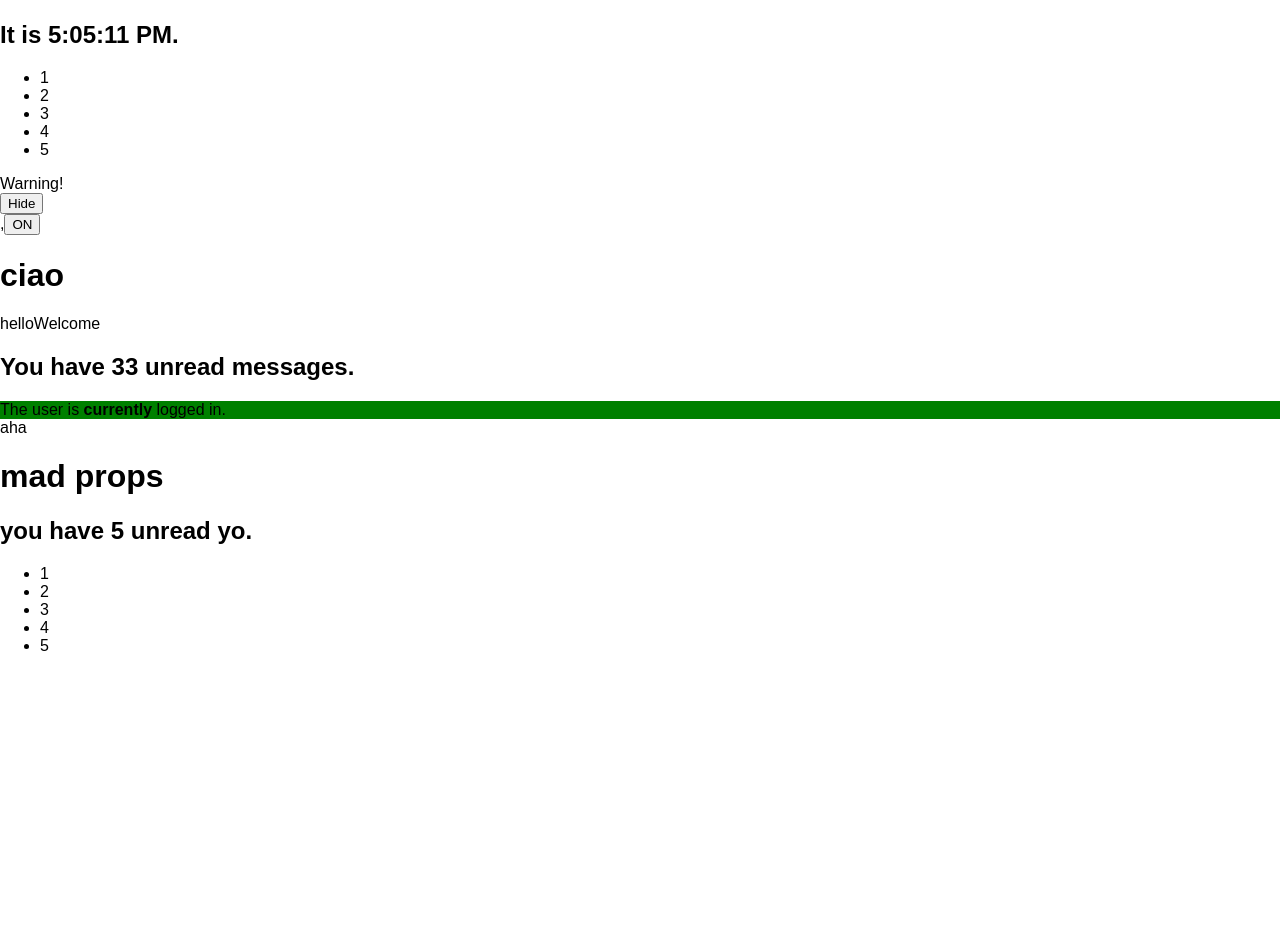
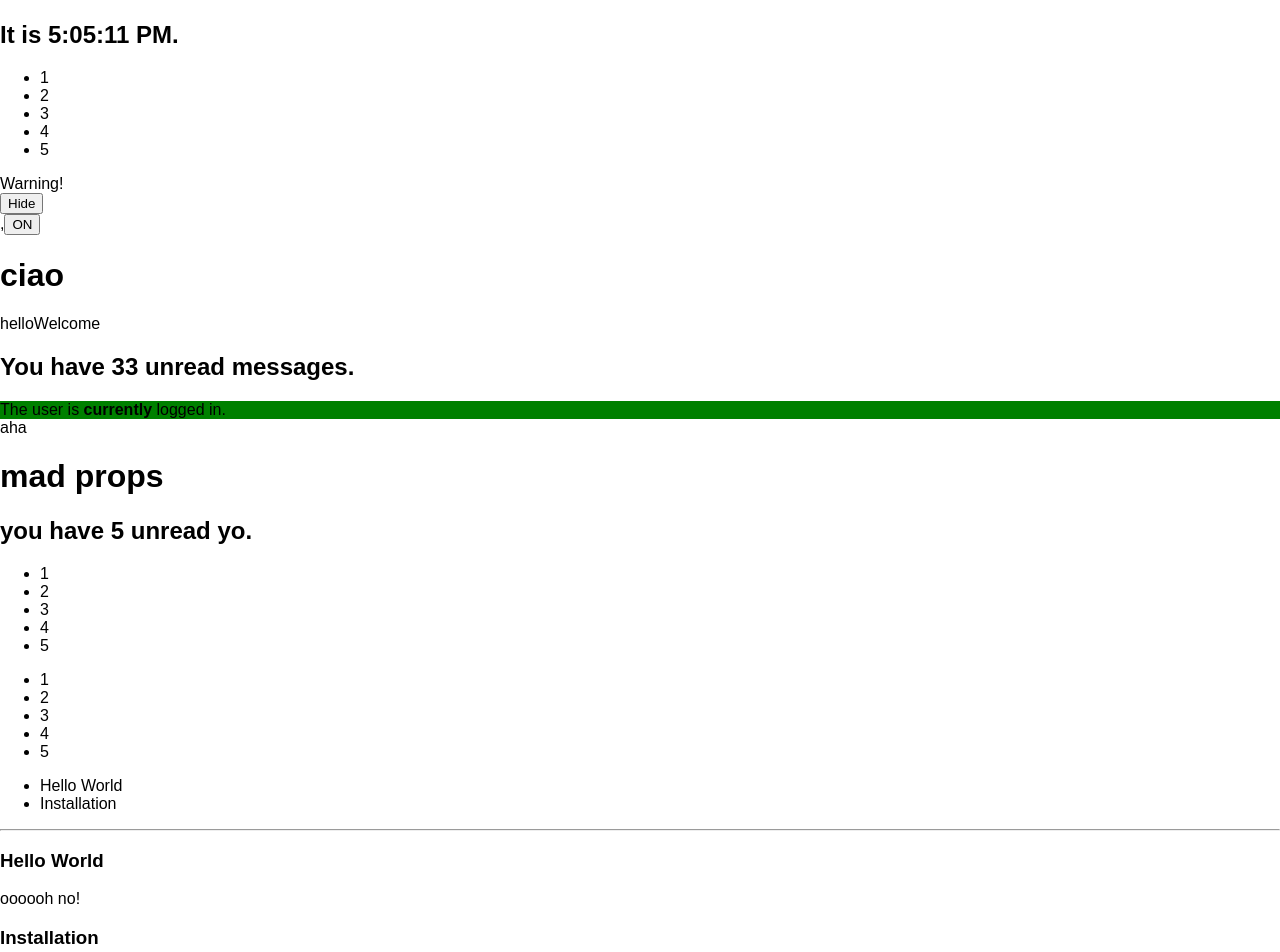
Before and after one commit to NULL-OPERATOR/oh_no, a React (Create React App) app: page / in a window 1280 px wide. Shown: the top 952 px of the page. Before the commit the page ends 800 px from the top, so only its background shows below. Built offline with nearby package versions, Linux system fonts and the light colour scheme.

Commit message:
jsx numbers

```diff
--- a/public/index.html
+++ b/public/index.html
@@ -11,6 +11,7 @@
     <div id="toggle"></div>
     <div id="messages"></div>
     <div id="numbers"></div>
+    <div id="blog"></div>
 
   </body>
 </html>
--- a/src/index.js
+++ b/src/index.js
@@ -5,12 +5,16 @@ import {Clock} from './ohno/clock';
 import {Numbers} from './ohno/numbers';
 // import {Greeting} from './ohno/greeting';
 import {Mailbox} from './ohno/mailbox';
+import {Blog} from './ohno/blog';
 // import App from './App';
 import './index.css';
 
 const messages = ['Lots', 'of', 'spam', 'awww', 'yisss'];
 const numbersL = [1, 2, 3, 4, 5];
-
+const posts = [
+  {id: 1, title: 'Hello World', content: 'oooooh no!'},
+  {id: 2, title: 'Installation', content: 'You can install React from npm Oh Yes.'}
+];
 
 ReactDOM.render(
   <Toggle />,
@@ -31,3 +35,8 @@ ReactDOM.render(
   <Numbers numbers={numbersL} />,
   document.getElementById('numbers')
 );
+
+ReactDOM.render(
+  <Blog posts={posts} />,
+  document.getElementById('blog')
+);
--- /dev/null
+++ b/src/ohno/blog.jsx
@@ -0,0 +1,26 @@
+import React from 'react';
+
+export function Blog(props) {
+  const sidebar = (
+    <ul>
+      {props.posts.map((post) =>
+        <li key={post.id}>
+          {post.title}
+        </li>
+      )}
+    </ul>
+  );
+  const content = props.posts.map((post) =>
+    <div key={post.id}>
+      <h3>{post.title}</h3>
+      <p>{post.content}</p>
+    </div>
+  );
+  return (
+    <div>
+      {sidebar}
+      <hr />
+      {content}
+    </div>
+  );
+}
--- a/src/ohno/numbers.jsx
+++ b/src/ohno/numbers.jsx
@@ -15,6 +15,15 @@ export function Numbers(props) {
     // </li>
   );
   return (
-    <ul>{listItems}</ul>
+    <div>
+      <ul>{listItems}</ul>
+
+      <ul>
+        {numbers.map((number) =>
+          <ListItem key={number.toString()}
+                    value={number} />
+        )}
+      </ul>
+    </div>
   );
 }
```
